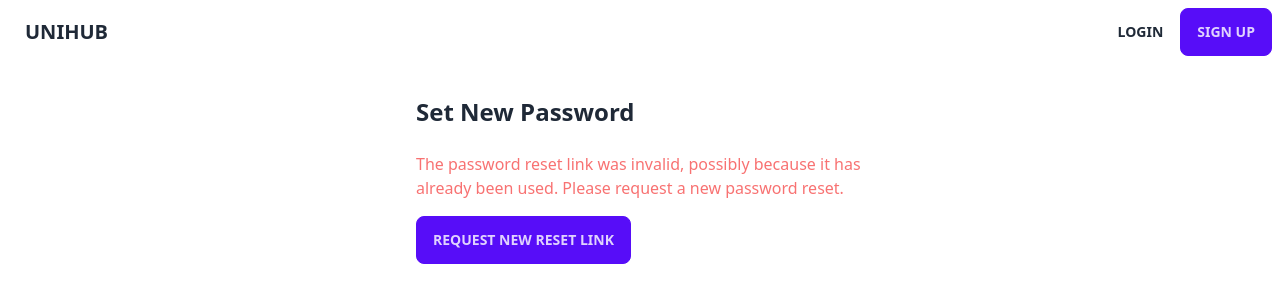
After one commit to yasnaya-polyana/Uni-Hub-Group18, a Django app: page /reset/1/1/ in a window 1280 px wide. The commit adds this page. Shown: the top 303 px of the page. Run offline with Django 5.2, Linux system fonts and the light colour scheme; some libraries are stand-ins or nearby versions.

Commit message:
Add password reset functionality

```diff
--- a/docker-compose.yml
+++ b/docker-compose.yml
@@ -1,5 +1,3 @@
-version: "3.8"
-
 services:
   db:
     image: postgres:13
--- a/templates/accounts/login.html
+++ b/templates/accounts/login.html
@@ -13,5 +13,8 @@
     <p class="mt-4 text-center">
         Don't have an account? <a href="{% url 'signup' %}" class="text-primary">Sign up</a>
     </p>
+    <p class="mt-2 text-center">
+        Forgot your password? <a href="{% url 'password_reset' %}" class="text-primary">Reset it</a>
+    </p>
 </div>
 {% endblock %}
--- /dev/null
+++ b/templates/accounts/password_reset_confirm.html
@@ -0,0 +1,46 @@
+{% extends 'base.html' %}
+
+{% block title %}Set New Password{% endblock %}
+
+{% block content %}
+<div class="max-w-md mx-auto">
+    <h2 class="text-2xl font-bold mb-6">Set New Password</h2>
+
+    {% if validlink %}
+        <form method="post" class="space-y-4">
+            {% csrf_token %}
+            <div class="form-control">
+                <label class="label" for="id_new_password1">
+                    <span class="label-text">New Password</span>
+                </label>
+                {{ form.new_password1 }}
+                {% if form.new_password1.errors %}
+                    <label class="label">
+                        <span class="label-text-alt text-error">{{ form.new_password1.errors|join:", " }}</span>
+                    </label>
+                {% endif %}
+            </div>
+
+            <div class="form-control">
+                <label class="label" for="id_new_password2">
+                    <span class="label-text">Confirm Password</span>
+                </label>
+                {{ form.new_password2 }}
+                {% if form.new_password2.errors %}
+                    <label class="label">
+                        <span class="label-text-alt text-error">{{ form.new_password2.errors|join:", " }}</span>
+                    </label>
+                {% endif %}
+            </div>
+
+            <button type="submit" class="btn btn-primary w-full">Change Password</button>
+        </form>
+    {% else %}
+        <p class="text-error">
+            The password reset link was invalid, possibly because it has already been used.
+            Please request a new password reset.
+        </p>
+        <a href="{% url 'password_reset' %}" class="btn btn-primary mt-4">Request New Reset Link</a>
+    {% endif %}
+</div>
+{% endblock %}
--- /dev/null
+++ b/templates/accounts/password_reset_subject.txt
@@ -0,0 +1 @@
+Password Reset for your UniHub Account
--- /dev/null
+++ b/templates/registration/password_reset_subject.txt
@@ -0,0 +1 @@
+Password Reset for your UniHub Account
--- a/uni_hub/urls.py
+++ b/uni_hub/urls.py
@@ -29,4 +29,28 @@ urlpatterns = [
     path('logout/', auth_views.LogoutView.as_view(next_page='home'), name='logout'),
     path('profile/', views.profile_view, name='profile'),
     path('profile/edit/', views.edit_profile, name='edit_profile'),
+
+    # Password Reset URLs
+    path('password_reset/',
+         auth_views.PasswordResetView.as_view(
+             template_name='accounts/password_reset.html',
+             email_template_name='accounts/password_reset_email.html',
+             subject_template_name='accounts/password_reset_subject.txt'
+         ),
+         name='password_reset'),
+    path('password_reset/done/',
+         auth_views.PasswordResetDoneView.as_view(
+             template_name='accounts/password_reset_done.html'
+         ),
+         name='password_reset_done'),
+    path('reset/<uidb64>/<token>/',
+         auth_views.PasswordResetConfirmView.as_view(
+             template_name='accounts/password_reset_confirm.html'
+         ),
+         name='password_reset_confirm'),
+    path('reset/done/',
+         auth_views.PasswordResetCompleteView.as_view(
+             template_name='accounts/password_reset_complete.html'
+         ),
+         name='password_reset_complete'),
 ] + static(settings.MEDIA_URL, document_root=settings.MEDIA_ROOT)
```
Also changed, not shown: templates/accounts/password_reset.html (added, +29 -0 lines), templates/accounts/password_reset_complete.html (added, +11 -0 lines), templates/accounts/password_reset_done.html (added, +18 -0 lines), templates/accounts/password_reset_email.html (added, +15 -0 lines), uni_hub/settings.py (+34 -3 lines).
